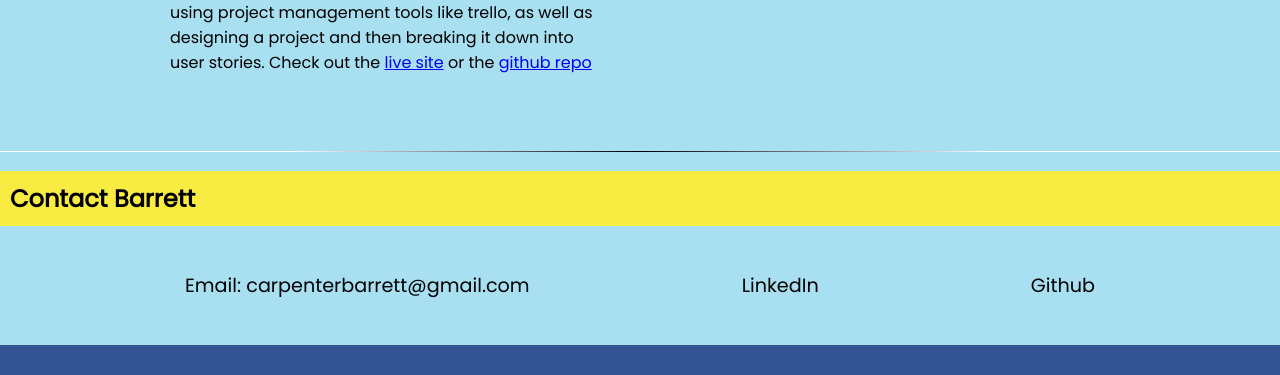
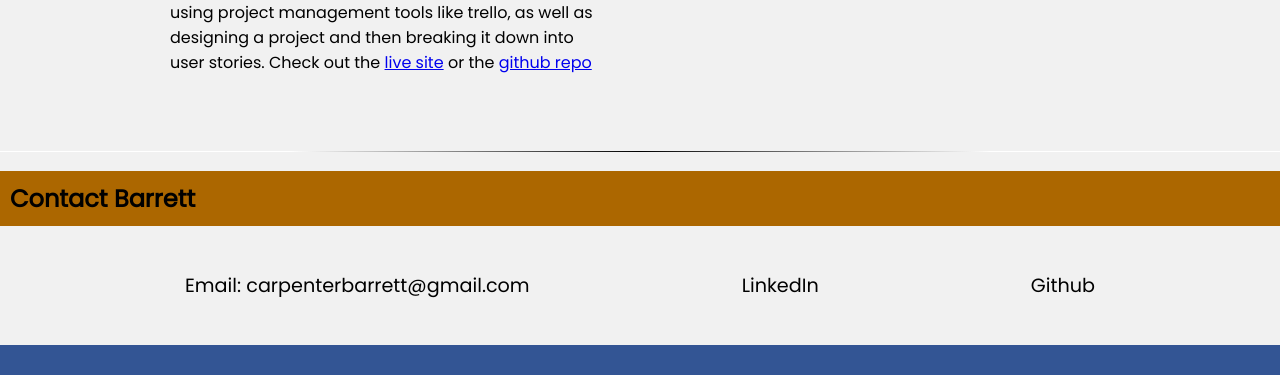
Before and after one commit to carpenter-js-zz/Portfolio, a PHP site: page / in a window 1280 px wide. Shown: the part 2803-3178 px from the top of the page. Run offline with PHP 8.4, Linux system fonts and the light colour scheme; some libraries are stand-ins or nearby versions.

Commit message:
meg color change

```diff
--- a/index.css
+++ b/index.css
@@ -2,7 +2,7 @@ body {
   font-family: 'Poppins', sans-serif;
   display: block;
   margin: 0;
-  background: rgb(168, 223, 241);
+  background: rgb(241, 241, 241);
 }
 
 .mainContent {
@@ -14,7 +14,7 @@ body {
 
 .yellow {
   padding: 10px;
-  background: rgb(248, 236, 66);
+  background: rgb(172, 103, 0);
 }
 
 .header {
```
